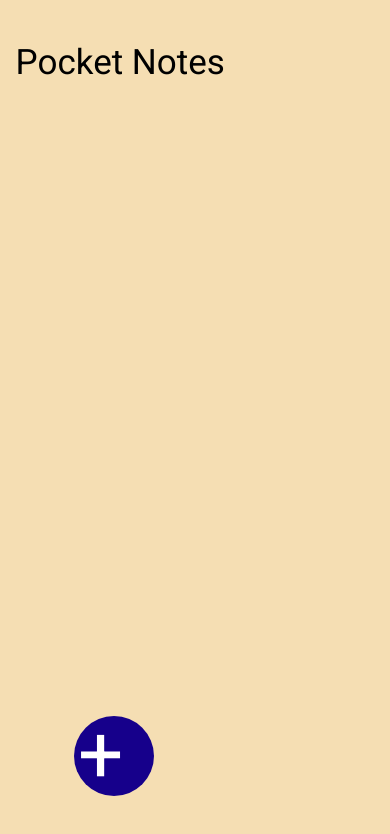
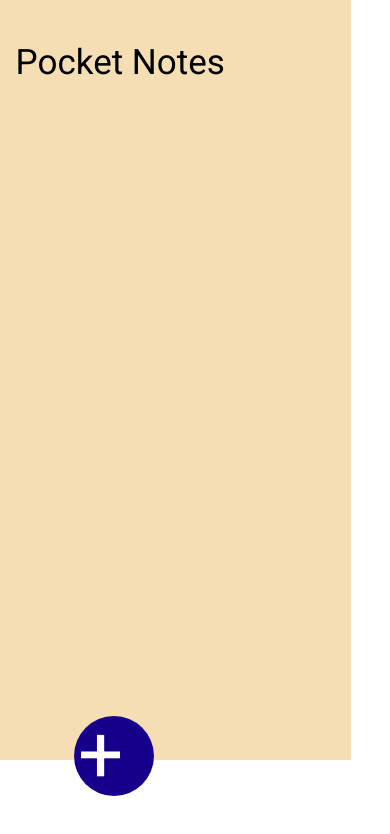
Before and after one commit to deswal2002/Pocket_Notes, a React (Vite) app: page / in a window 390 px wide. Shown: the top 834 px of the page. Built offline with nearby package versions, Linux system fonts and the light colour scheme; a web font is replaced by a local one.

Commit message:
version2

```diff
--- a/src/Component/Project_Note/ProjectNote.module.css
+++ b/src/Component/Project_Note/ProjectNote.module.css
@@ -32,8 +32,8 @@
 @media only screen and (max-width: 415px) {
     .body {
         position: absolute;
-        width: 100vw;
-        height: 100vh;
+        width: 90vw;
+        height: 90vh;
         background: wheat;
     }
   }
```
